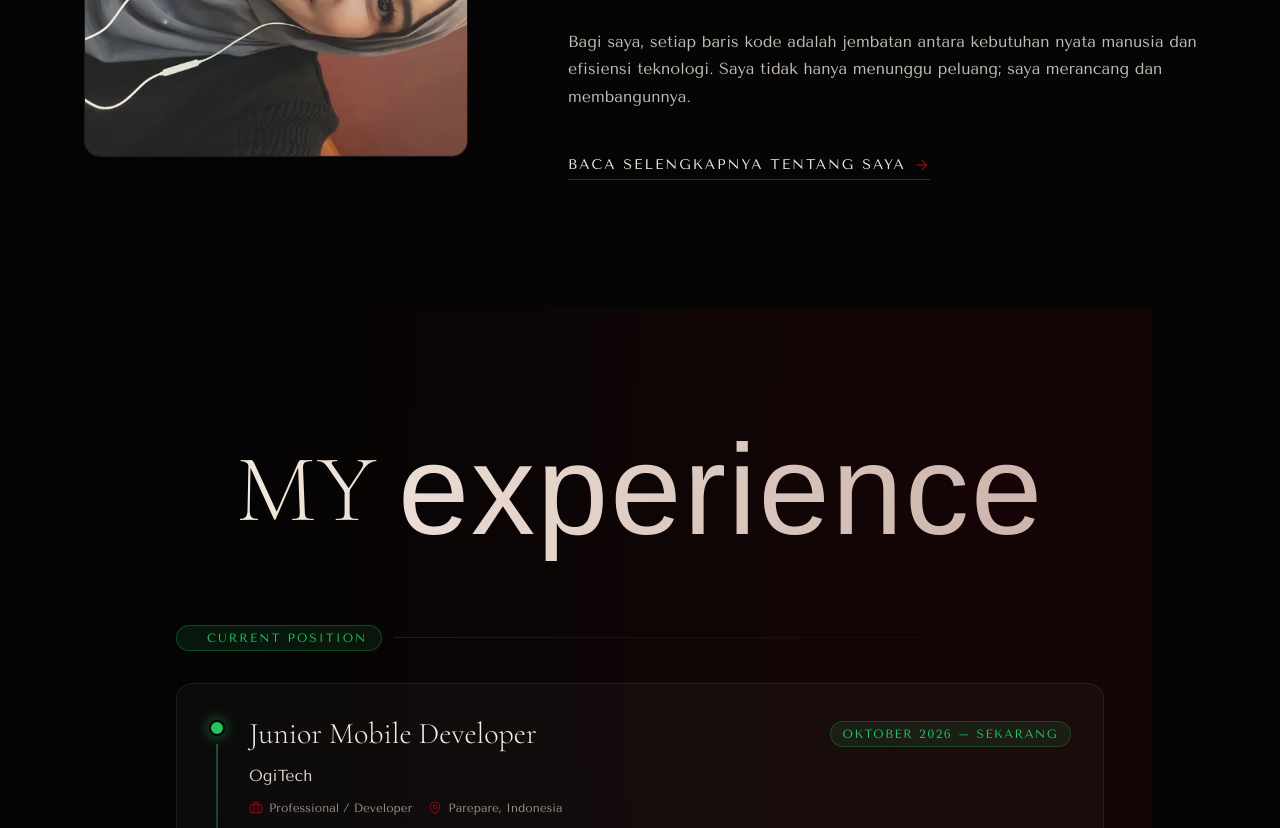
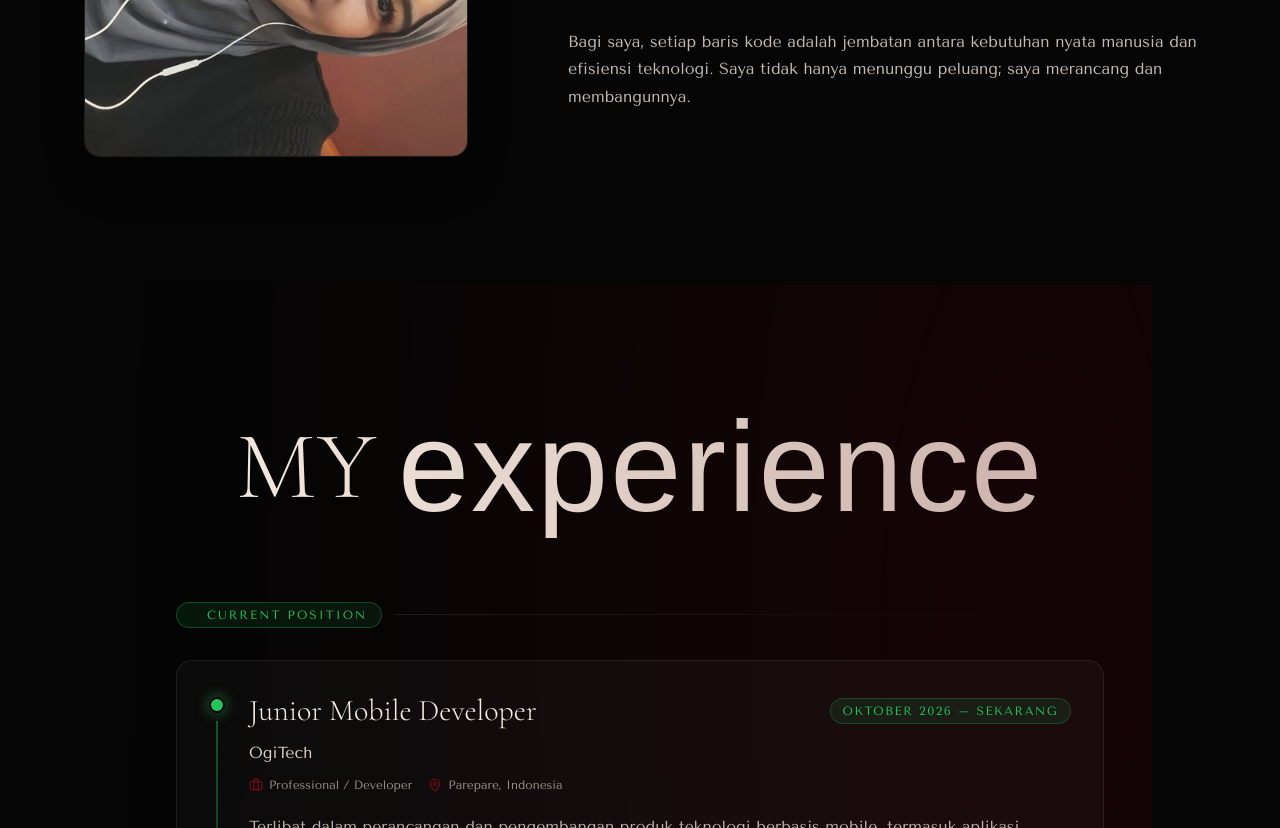
Before and after one commit to sphiranmlika/portfolio, a Next.js app: page / in a window 1280 px wide. Shown: the part 1440-2268 px from the top of the page. Built offline with nearby package versions, Linux system fonts and the light colour scheme; a web font is replaced by a local one.

Commit message:
chore: auto-sync 2026-11-24T08:13:29.537Z

```diff
--- a/components/sections/About.tsx
+++ b/components/sections/About.tsx
@@ -142,16 +142,6 @@ export function About({ activeTab: controlledTab, onTabChange }: AboutProps) {
                 dan efisiensi teknologi. Saya tidak hanya menunggu peluang; saya merancang dan
                 membangunnya.
               </p>
-
-              <div className="pt-4">
-                <Link
-                  href="/about"
-                  className="inline-flex items-center gap-2 text-xs sm:text-sm uppercase tracking-[2px] font-sans text-[#f5ebe0] hover:text-white group border-b border-[#7a0c12] pb-1"
-                >
-                  <span>Baca Selengkapnya Tentang Saya</span>
-                  <ArrowRight className="w-4 h-4 group-hover:translate-x-1.5 transition-transform text-[#7a0c12]" />
-                </Link>
-              </div>
             </div>
           )}
 
```
